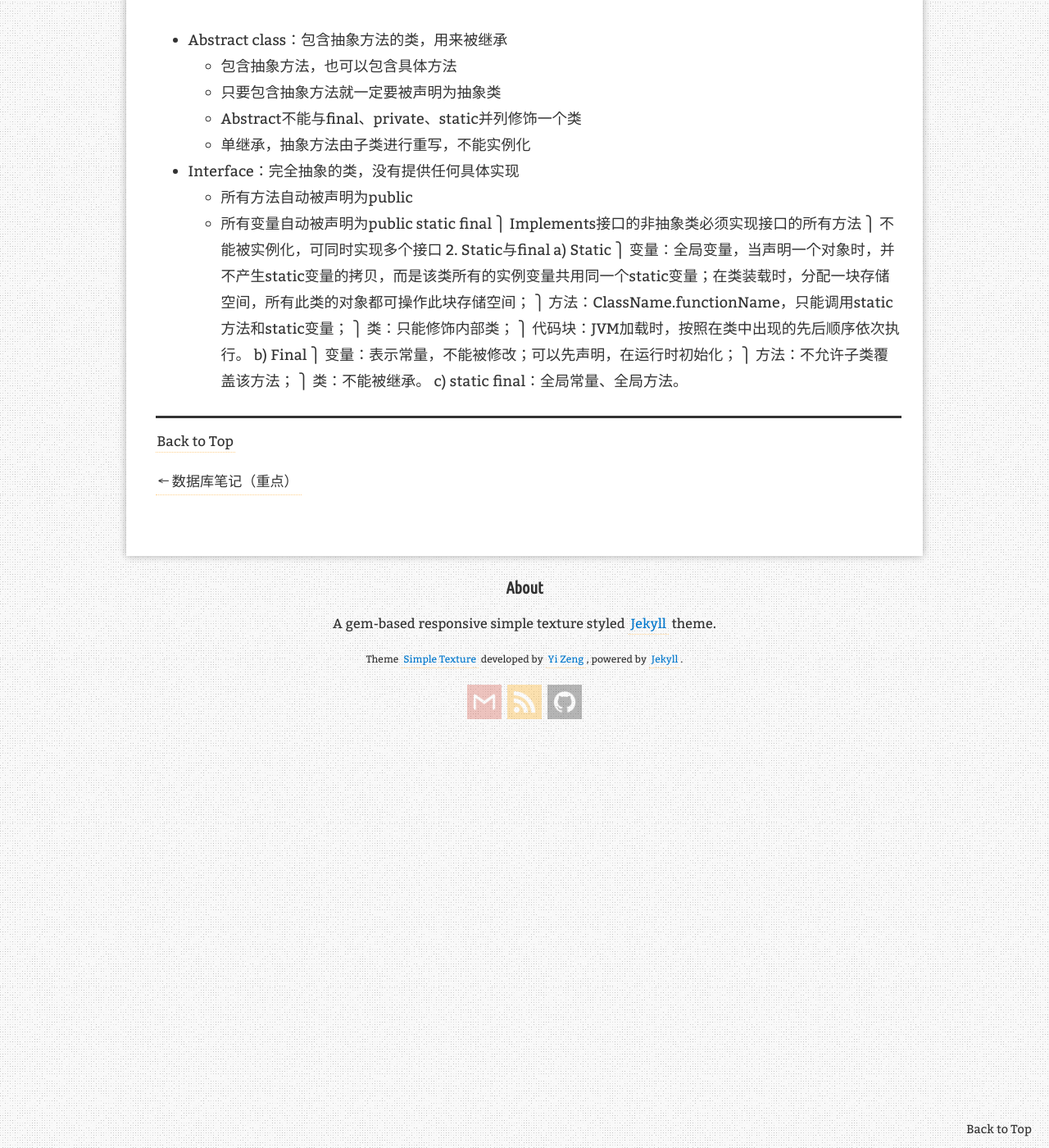
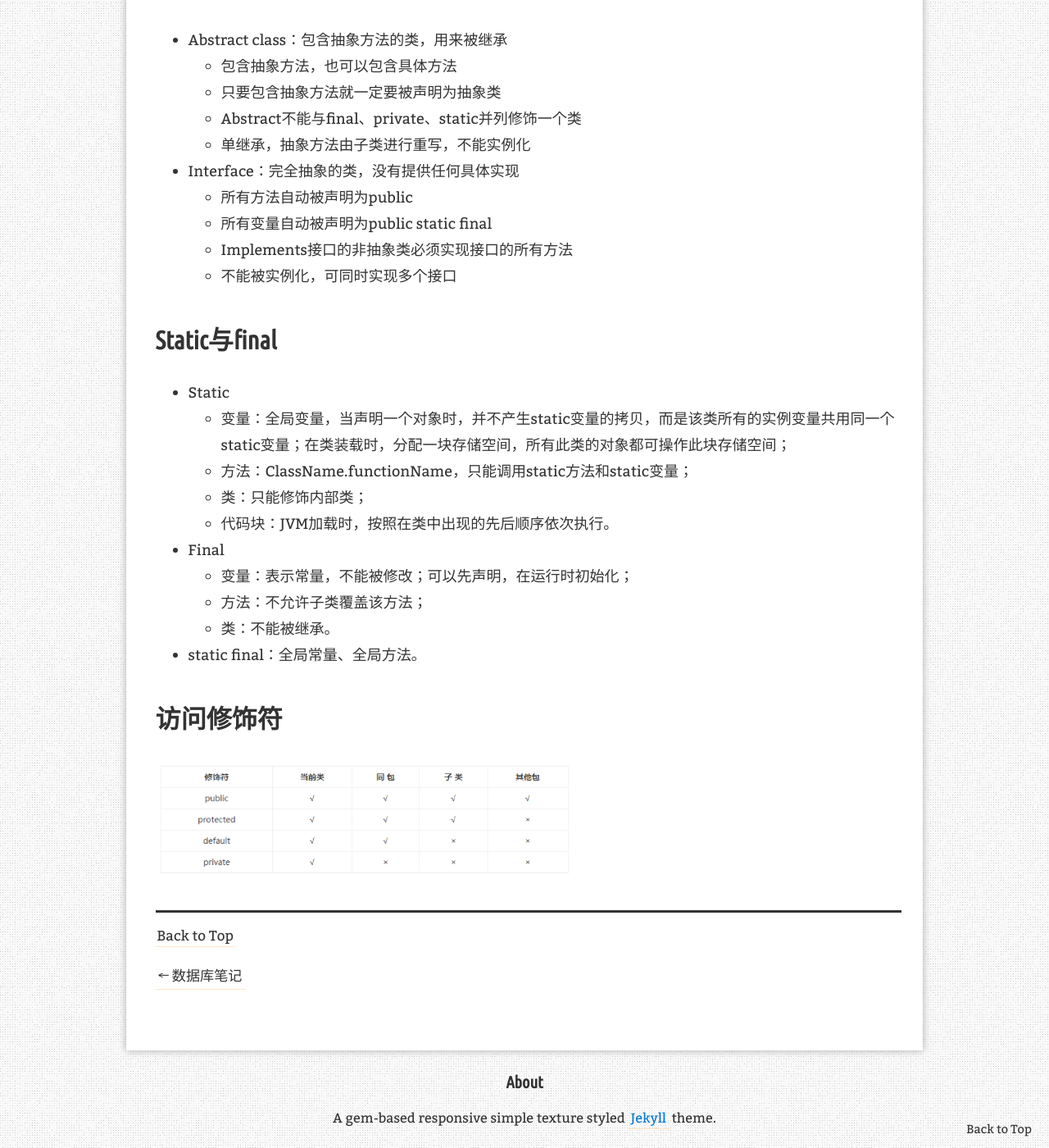
Before and after one commit to HuJean/HuBlog.github.io, a Jekyll site: the page built from _posts/2018-05-03-JAVA.markdown, in a window 1280 px wide and 1400 px high, scrolled down 796 px. Shown: the whole window at 82% size. Built offline with Jekyll 4.4.1, drawn with Linux system fonts in a browser that asks for light colours; nearby versions of some CDN libraries; comment, search, counter and statistics services are not loaded.

Commit message:
add new post

```diff
--- a/_posts/2018-05-02-database2.markdown
+++ b/_posts/2018-05-02-database2.markdown
@@ -1,6 +1,6 @@
 ---
 layout: post
-title: 数据库笔记（重点）
+title: 数据库笔记
 date: '2018-05-02 19:52:00'
 categories: [计算机基础]
 tags: [Database]
--- a/_posts/2018-05-03-JAVA.markdown
+++ b/_posts/2018-05-03-JAVA.markdown
@@ -23,16 +23,21 @@ tags: [JAVA]
   * Interface：完全抽象的类，没有提供任何具体实现
     * 所有方法自动被声明为public
     * 所有变量自动被声明为public static final
-⎫   Implements接口的非抽象类必须实现接口的所有方法
-⎫   不能被实例化，可同时实现多个接口
-2.  Static与final
-a)  Static
-⎫   变量：全局变量，当声明一个对象时，并不产生static变量的拷贝，而是该类所有的实例变量共用同一个static变量；在类装载时，分配一块存储空间，所有此类的对象都可操作此块存储空间；
-⎫   方法：ClassName.functionName，只能调用static方法和static变量；
-⎫   类：只能修饰内部类；
-⎫   代码块：JVM加载时，按照在类中出现的先后顺序依次执行。
-b)  Final
-⎫   变量：表示常量，不能被修改；可以先声明，在运行时初始化；
-⎫   方法：不允许子类覆盖该方法；
-⎫   类：不能被继承。
-c)  static final：全局常量、全局方法。
+    * Implements接口的非抽象类必须实现接口的所有方法
+    * 不能被实例化，可同时实现多个接口
+
+# Static与final
+  * Static
+    * 变量：全局变量，当声明一个对象时，并不产生static变量的拷贝，而是该类所有的实例变量共用同一个static变量；在类装载时，分配一块存储空间，所有此类的对象都可操作此块存储空间；
+    * 方法：ClassName.functionName，只能调用static方法和static变量；
+    * 类：只能修饰内部类；
+    * 代码块：JVM加载时，按照在类中出现的先后顺序依次执行。
+  * Final
+    * 变量：表示常量，不能被修改；可以先声明，在运行时初始化；
+    * 方法：不允许子类覆盖该方法；
+    * 类：不能被继承。
+  * static final：全局常量、全局方法。
+
+# 访问修饰符
+
+  ![]({{site.baseurl}}/assets/images/2018/java1.png){:width="500"}
```
Also changed, not shown: _posts/2018-05-02-database.markdown (+5 -2 lines), assets/images/2018/java1.png (added), assets/images/2018/java2.png (added).
